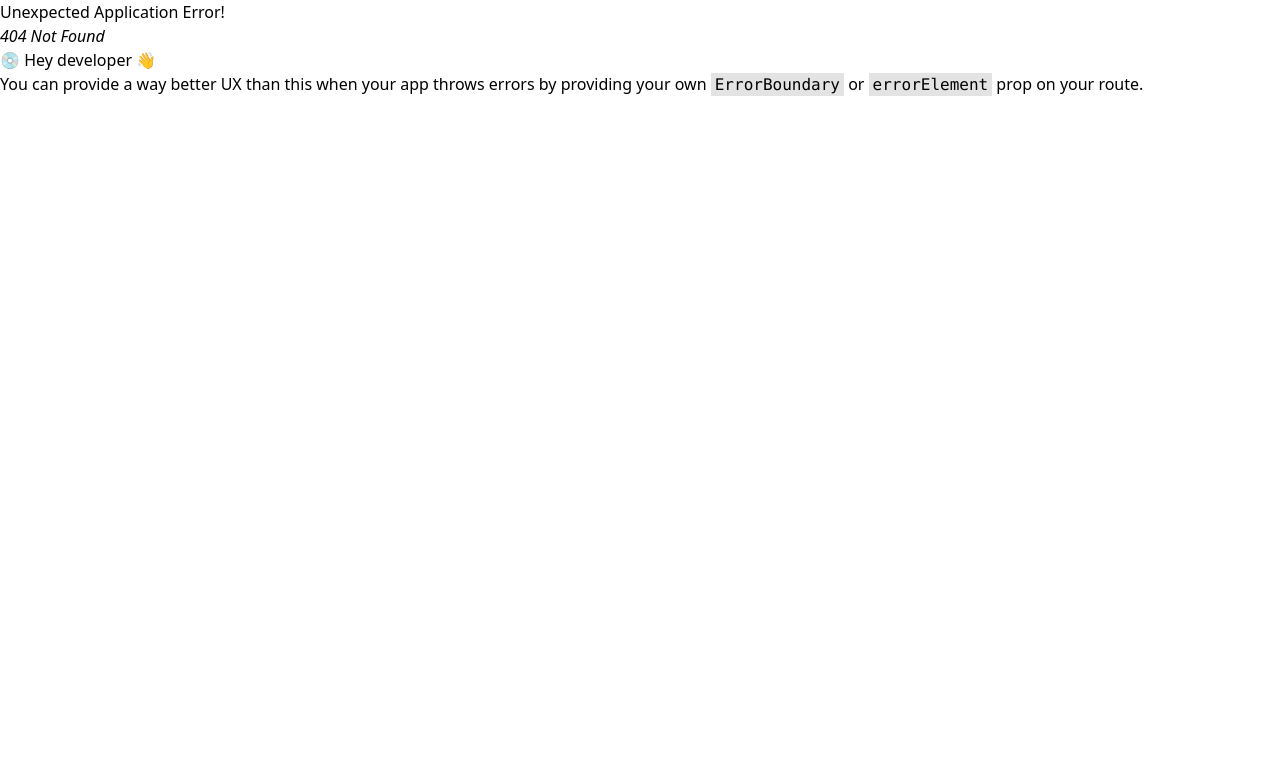
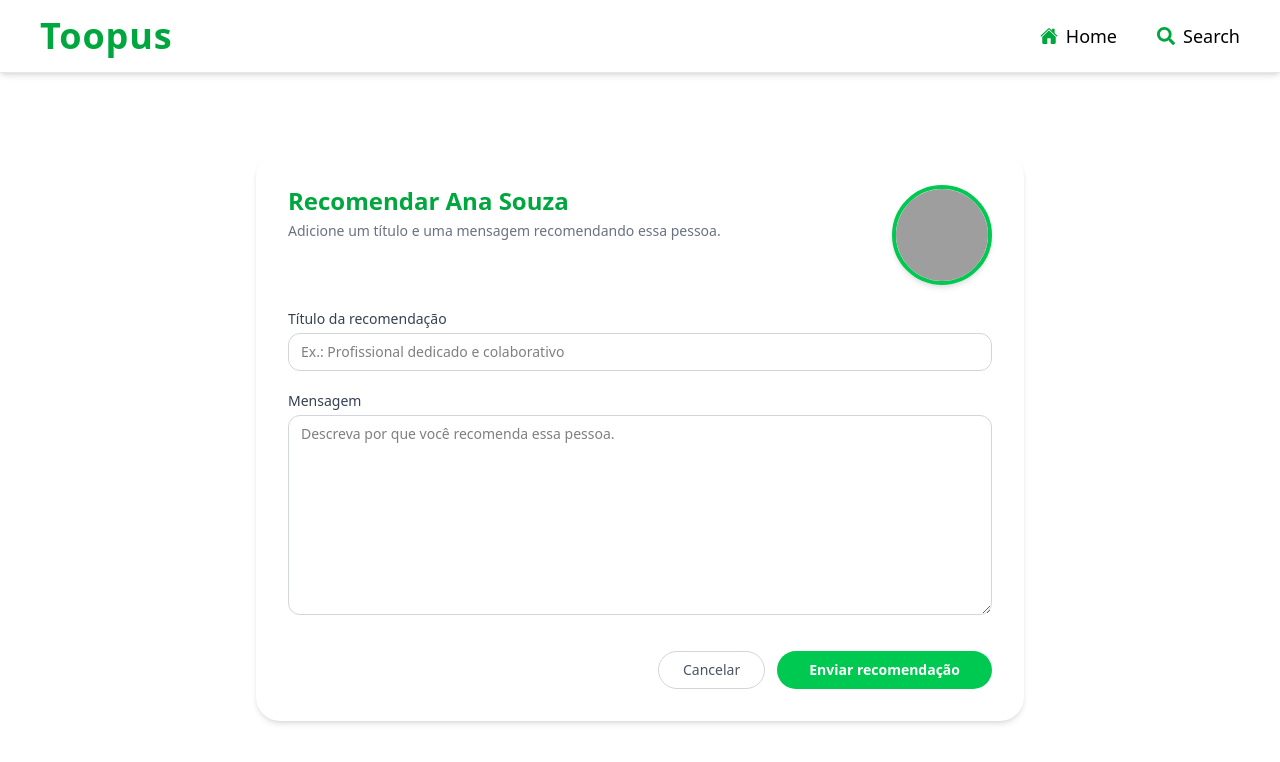
Before and after one commit to gabrielamara98/Toopus, a React (Vite) app: page /recomendar/1 in a window 1280 px wide. Before the commit this address had no page. Shown: the top 762 px of the page. Built offline with nearby package versions, Linux system fonts and the light colour scheme; grey boxes are pictures that could not be loaded.

Commit message:
feat: implementar sistema de recomendações com layout integrado

```diff
--- a/src/components/Modal.jsx
+++ b/src/components/Modal.jsx
@@ -1,29 +1,48 @@
+import { useState, useEffect } from "react";
 import { Dialog, DialogBackdrop, DialogPanel, DialogTitle } from '@headlessui/react'
+import { useNavigate } from "react-router-dom";
 
+function Modal({open, setOpen, id, nome, foto, cargo, resumo, localizacao, area, habilidadesTecnicas, softSkills, experiencias, formacao, projetos, certificacoes, idiomas, areaInteresses}) {
 
-function Modal({open, setOpen, nome, foto, cargo, resumo, localizacao, area, habilidadesTecnicas, softSkills, experiencias, formacao, projetos, certificacoes, idiomas, areaInteresses}) {
+  const navigate = useNavigate();
+  const [recomendacoes, setRecomendacoes] = useState([]);
+
+  useEffect(() => {
+    if (!id) return;
+
+    const storageKey = `recomendacoes_${id}`;
+    const armazenadas = localStorage.getItem(storageKey);
+
+    if (armazenadas) {
+      try {
+        setRecomendacoes(JSON.parse(armazenadas));
+      } catch (error) {
+        console.error("Erro ao ler recomendações do localStorage:", error);
+      }
+    }
+  }, [id]);
+
+  function handleRecomendar() {
+    setOpen(false);
+    navigate(`/recomendar/${id}`);
+  }
 
   return (
     <div>
       <Dialog open={open} onClose={setOpen} className="relative z-10">
-        <DialogBackdrop
-          transition
-          className="fixed inset-0 bg-gray-900/50 transition-opacity data-closed:opacity-0 data-enter:duration-300 data-enter:ease-out data-leave:duration-200 data-leave:ease-in"/>
+        <DialogBackdrop transition className="fixed inset-0 bg-gray-900/50 transition-opacity data-closed:opacity-0 data-enter:duration-300 data-enter:ease-out data-leave:duration-200 data-leave:ease-in"/>
 
         <div className="fixed inset-0 z-10 w-screen overflow-y-auto">
           <div className="flex min-h-full items-center justify-center p-4 text-center">
-            <DialogPanel
-                transition
-                className="relative transform overflow-hidden rounded-3xl bg-white text-left shadow-2xl transition-all data-closed:translate-y-4 data-closed:opacity-0 data-enter:duration-300 data-enter:ease-out data-leave:duration-200 data-leave:ease-in sm:my-8 sm:w-full sm:max-w-3xl data-closed:sm:translate-y-0 data-closed:sm:scale-95">
 
-                {/* CONTEÚDO */}
+            <DialogPanel transition className="relative transform overflow-hidden rounded-3xl bg-white text-left shadow-2xl transition-all data-closed:translate-y-4 data-closed:opacity-0 data-enter:duration-300 data-enter:ease-out data-leave:duration-200 data-leave:ease-in sm:my-8 sm:w-full sm:max-w-3xl data-closed:sm:translate-y-0 data-closed:sm:scale-95">
+
               <div className="px-6 py-6 sm:px-8 sm:py-8">
                 <div className="flex flex-col sm:flex-row gap-8">
 
-                    {/* LADO ESQUERDO – FOTO + INFO BÁSICA */}
                   <div className="flex flex-col items-center sm:items-start gap-4 sm:w-1/3">
                     <div className="w-32 h-32 rounded-full overflow-hidden border-4 border-green-500 shadow-md">
-                        <img className="w-full h-full object-cover" src={foto} alt={nome}/>
+                      <img className="w-full h-full object-cover" src={foto} alt={nome} />
                     </div>
 
                     <div className="text-center sm:text-left">
@@ -33,11 +52,12 @@ function Modal({open, setOpen, nome, foto, cargo, resumo, localizacao, area, hab
                       <p className="text-xs text-gray-500">{area}</p>
                     </div>
 
-                    {/* HABILIDADES TÉCNICAS (TAGZINHAS) */}
                     {habilidadesTecnicas && habilidadesTecnicas.length > 0 && (
                       <div className="flex flex-wrap justify-center sm:justify-start gap-2 mt-2">
                         {habilidadesTecnicas.map((habilidade) => (
-                            <span key={habilidade} className="px-3 py-1 rounded-full bg-green-100 text-green-700 border border-green-300 text-xs">
+                          <span
+                            key={habilidade}
+                            className="px-3 py-1 rounded-full bg-green-100 text-green-700 border border-green-300 text-xs">
                             {habilidade}
                           </span>
                         ))}
@@ -45,10 +65,8 @@ function Modal({open, setOpen, nome, foto, cargo, resumo, localizacao, area, hab
                     )}
                   </div>
 
-                    {/* LADO DIREITO – DETALHES */}
                   <div className="sm:w-2/3 max-h-[60vh] overflow-y-auto pr-1 space-y-4">
 
-                    {/* RESUMO */}
                     {resumo && (
                       <section>
                         <h4 className="text-sm font-semibold text-gray-800 mb-1 text-xl">Sobre</h4>
@@ -56,13 +74,14 @@ function Modal({open, setOpen, nome, foto, cargo, resumo, localizacao, area, hab
                       </section>
                     )}
 
-                    {/* SOFT SKILLS */}
                     {softSkills && softSkills.length > 0 && (
                       <section>
                         <h4 className="text-sm font-semibold text-gray-800 mb-1 text-xl">Soft skills</h4>
                         <ul className="flex flex-wrap gap-2">
                           {softSkills.map((soft) => (
-                            <li key={soft} className="px-3 py-1 rounded-full bg-green-50 text-green-800 border border-green-200 text-xs">
+                            <li
+                              key={soft}
+                              className="px-3 py-1 rounded-full bg-green-50 text-green-800 border border-green-200 text-xs">
                               {soft}
                             </li>
                           ))}
@@ -70,13 +89,14 @@ function Modal({open, setOpen, nome, foto, cargo, resumo, localizacao, area, hab
                       </section>
                     )}
 
-                    {/* EXPERIÊNCIAS */}
                     {experiencias && experiencias.length > 0 && (
                       <section>
                         <h4 className="text-sm font-semibold text-gray-800 mb-1 text-xl">Experiências</h4>
                         <div className="space-y-3">
                           {experiencias.map((xp, index) => (
-                            <div key={index} className="rounded-xl bg-gray-50 px-3 py-2 text-sm text-gray-800">
+                            <div
+                              key={index}
+                              className="rounded-xl bg-gray-50 px-3 py-2 text-sm text-gray-800">
                               <p className="font-semibold text-lg">{xp.empresa}</p>
                               <p className="text-xs text-gray-600">{xp.cargo} • {xp.inicio} - {xp.fim}</p>
                               <p className="mt-1">{xp.descricao}</p>
@@ -86,7 +106,6 @@ function Modal({open, setOpen, nome, foto, cargo, resumo, localizacao, area, hab
                       </section>
                     )}
 
-                    {/* FORMAÇÃO */}
                     {formacao && formacao.length > 0 && (
                       <section>
                         <h4 className="text-sm font-semibold text-gray-800 mb-1 text-xl">Formação</h4>
@@ -101,7 +120,6 @@ function Modal({open, setOpen, nome, foto, cargo, resumo, localizacao, area, hab
                       </section>
                     )}
 
-                    {/* PROJETOS */}
                     {projetos && projetos.length > 0 && (
                       <section>
                         <h4 className="text-sm font-semibold text-gray-800 mb-1 text-xl">Projetos</h4>
@@ -119,7 +137,6 @@ function Modal({open, setOpen, nome, foto, cargo, resumo, localizacao, area, hab
                       </section>
                     )}
 
-                    {/* CERTIFICAÇÕES */}
                     {certificacoes && certificacoes.length > 0 && (
                       <section>
                         <h4 className="text-sm font-semibold text-gray-800 mb-1 text-xl">Certificações</h4>
@@ -131,7 +148,6 @@ function Modal({open, setOpen, nome, foto, cargo, resumo, localizacao, area, hab
                       </section>
                     )}
 
-                    {/* IDIOMAS */}
                     {idiomas && idiomas.length > 0 && (
                       <section>
                         <h4 className="text-sm font-semibold text-gray-800 mb-1 text-xl">Idiomas</h4>
@@ -146,34 +162,51 @@ function Modal({open, setOpen, nome, foto, cargo, resumo, localizacao, area, hab
                       </section>
                     )}
 
-                    {/* ÁREAS DE INTERESSE */}
                     {areaInteresses && areaInteresses.length > 0 && (
                       <section>
-                        <h4 className="text-sm font-semibold text-gray-800 mb-1 text-xl">Áreas de interesse</h4>
+                        <h4 className="text-sm font-semibold text-gray-800 mb-1 text-xl">
+                          Áreas de interesse
+                        </h4>
                         <ul className="flex flex-wrap gap-2">
                           {areaInteresses.map((areaItem) => (
-                            <li key={areaItem} className="px-3 py-1 rounded-full bg-green-50 text-green-800 border border-green-200 text-xs">
+                            <li
+                              key={areaItem}
+                              className="px-3 py-1 rounded-full bg-green-50 text-green-800 border border-green-200 text-xs">
                               {areaItem}
                             </li>
                           ))}
                         </ul>
                       </section>
                     )}
+
+                    {recomendacoes.length > 0 && (
+                      <section className="mt-4">
+                        <h4 className="text-sm font-semibold text-gray-800 mb-1 text-xl">Recomendações</h4>
+
+                        <div className="space-y-3">
+                          {recomendacoes.map((rec, index) => (
+                            <div
+                              key={index}
+                              className="rounded-xl bg-gray-50 px-3 py-2 text-sm text-gray-800">
+                              <p className="font-semibold text-lg">{rec.titulo}</p>
+                              <p className="mt-1 text-sm text-gray-800">{rec.mensagem}</p>
+                              <p className="mt-1 text-[11px] text-gray-400">Recomendação anônima</p>
+                            </div>
+                          ))}
+                        </div>
+                      </section>
+                    )}
                   </div>
                 </div>
               </div>
 
-                {/* RODAPÉ – BOTÕES */}
               <div className="bg-gray-50 px-6 py-4 flex flex-col sm:flex-row sm:items-center sm:justify-between gap-3">
                 <div className="flex flex-col sm:flex-row gap-3 sm:gap-4 w-full sm:w-auto">
                   <button className="flex-1 rounded-full border border-green-600 text-green-700 px-4 py-2 text-sm font-medium hover:bg-green-600 hover:text-white transition-all">Enviar mensagem</button>
-                    <button className="flex-1 rounded-full border border-green-600 text-green-700 px-4 py-2 text-sm font-medium hover:bg-green-600 hover:text-white transition-all">Recomendar</button>
+                  <button onClick={handleRecomendar} className="flex-1 rounded-full border border-green-600 text-green-700 px-4 py-2 text-sm font-medium hover:bg-green-600 hover:text-white transition-all">Recomendar</button>
                 </div>
 
-                <button
-                    type="button"
-                    onClick={() => setOpen(false)}
-                    className="inline-flex justify-center rounded-full bg-red-500 px-4 py-2 text-sm font-semibold text-white hover:bg-red-400">Sair</button>
+                <button type="button" onClick={() => setOpen(false)} className="inline-flex justify-center rounded-full bg-red-500 px-4 py-2 text-sm font-semibold text-white hover:bg-red-400">Sair</button>
               </div>
             </DialogPanel>
           </div>
@@ -182,5 +215,4 @@ function Modal({open, setOpen, nome, foto, cargo, resumo, localizacao, area, hab
     </div>
   )
 }
-
-export default Modal
+export default Modal;
--- /dev/null
+++ b/src/pages/Recomendar.jsx
@@ -0,0 +1,89 @@
+import { useState } from "react";
+import { useParams, useNavigate } from "react-router-dom";
+import dados from "../data/usersDetail.json";
+
+function Recomendar() {
+  const { id } = useParams();
+  const navigate = useNavigate();
+
+  const usuario = dados.find((item) => String(item.id) === String(id));
+
+  const [titulo, setTitulo] = useState("");
+  const [mensagem, setMensagem] = useState("");
+
+  function handleSubmit(e) {
+    e.preventDefault();
+
+    const storageKey = `recomendacoes_${id}`;
+
+    const armazenadas = localStorage.getItem(storageKey);
+    let lista = [];
+
+    if (armazenadas) {
+      try {
+        lista = JSON.parse(armazenadas);
+      } catch (erro) {
+        console.error("Erro ao ler recomendações do localStorage:", erro);
+      }
+    }
+    const novaRecomendacao = {titulo, mensagem, data: new Date().toISOString(),};
+    const atualizadas = [...lista, novaRecomendacao];
+
+    localStorage.setItem(storageKey, JSON.stringify(atualizadas));
+
+    alert("Recomendação enviada com sucesso!");
+    navigate(-1);
+  }
+
+  return (
+    <main className="flex justify-center px-4 py-10 bg-white">
+      <div className="w-full max-w-3xl bg-white rounded-3xl shadow-md px-8 py-8">
+
+        <div className="mb-6 flex justify-between items-start">
+          <div>
+            <h1 className="text-2xl font-bold text-green-600">Recomendar {usuario ? usuario.nome : "talento"}</h1>
+            <p className="text-sm text-gray-500 mt-1">Adicione um título e uma mensagem recomendando essa pessoa.</p>
+          </div>
+
+          <div className="w-25 h-25 rounded-full overflow-hidden border-4 border-green-500 shadow-md">
+            <img src={usuario?.foto} alt={usuario?.nome} className="w-full h-full object-cover"/>
+          </div>
+        </div>
+
+        <form onSubmit={handleSubmit} className="space-y-5">
+
+          <div className="flex flex-col gap-1">
+            <label className="text-sm font-medium text-gray-700">Título da recomendação</label>
+            <input
+              type="text"
+              value={titulo}
+              onChange={(e) => setTitulo(e.target.value)}
+              placeholder="Ex.: Profissional dedicado e colaborativo"
+              className="border border-gray-300 rounded-xl px-3 py-2 text-sm outline-none focus:ring-2 focus:ring-green-500 focus:border-green-500"
+              required
+            />
+          </div>
+
+          <div className="flex flex-col gap-1">
+            <label className="text-sm font-medium text-gray-700">Mensagem</label>
+            <textarea
+              value={mensagem}
+              onChange={(e) => setMensagem(e.target.value)}
+              placeholder="Descreva por que você recomenda essa pessoa."
+              className="border border-gray-300 rounded-xl px-3 py-2 text-sm outline-none resize-y min-h-[200px] focus:ring-2 focus:ring-green-500 focus:border-green-500"
+              required
+            />
+          </div>
+
+          <div className="flex justify-end gap-3 pt-4">
+            <button type="button"onClick={() => navigate(-1)} className="px-6 py-2 rounded-full border border-gray-300 text-gray-600 text-sm font-medium hover:bg-gray-100 transition">Cancelar</button>
+
+            <button type="submit" className="px-8 py-2 rounded-full bg-green-500 text-white text-sm font-semibold hover:bg-green-600 transition">Enviar recomendação</button>
+          </div>
+        </form>
+      </div>
+    </main>
+  );
+}
+
+export default Recomendar;
--- a/src/routes/AppRoutes.jsx
+++ b/src/routes/AppRoutes.jsx
@@ -2,6 +2,7 @@ import { createBrowserRouter } from "react-router-dom";
 import RootLayout from "../pages/RootLayout";
 import Home from "../pages/Home";
 import Search from "../pages/Search";
+import Recomendar from "../pages/Recomendar";
 
 export const router = createBrowserRouter([
   {
@@ -10,6 +11,7 @@ export const router = createBrowserRouter([
     children: [
       { index: true, element: <Home /> },
       { path: "search", element: <Search /> },
+      { path: "recomendar/:id", element: <Recomendar /> },
     ],
   },
 ]);
```
Lines whose indentation alone changed are shown as unchanged.
